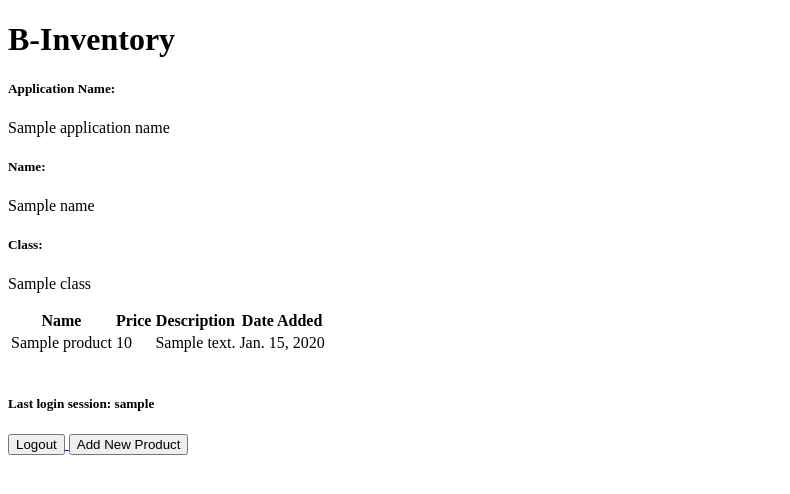
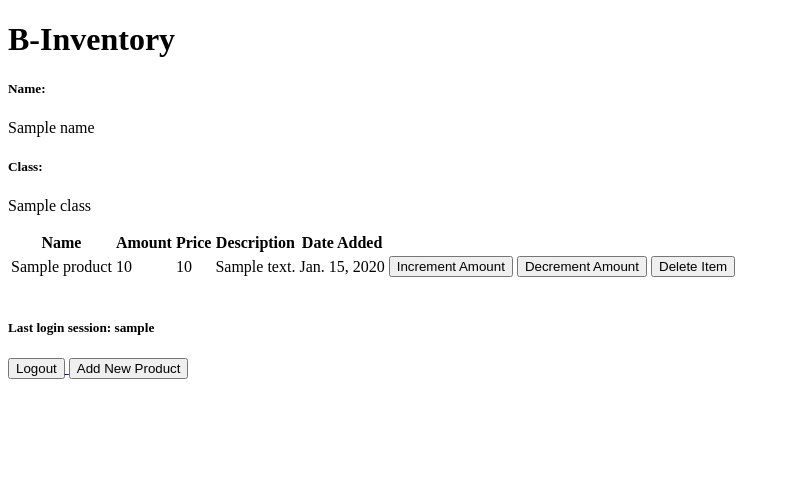
Before and after one commit to niboobin/B-Inventory, a Django app: template main/templates/main.html in a window 1280 px wide. Shown: the top 494 px of the page, without its empty margins (0-790 px from the left). Run offline with Django 4.2, Linux system fonts and the light colour scheme; tables that the repository leaves empty hold one stand-in row (values such as "Sample post"); the template is opened without the code that fills it: values that come from a table or form of the project are taken from there, most other values are stand-ins (such as "Sample title", 1, 10 or a date in 2020).

Commit message:
Assignment 4

```diff
--- a/main/models.py
+++ b/main/models.py
@@ -5,6 +5,7 @@ from django.contrib.auth.models import User
 class Product(models.Model):
     user = models.ForeignKey(User, on_delete=models.CASCADE)
     name = models.CharField(max_length=255)
+    amount = models.IntegerField()
     date_added = models.DateField(auto_now_add=True)
     price = models.IntegerField()
     description = models.TextField()
--- a/main/templates/main.html
+++ b/main/templates/main.html
@@ -2,9 +2,6 @@
 
 {% block content %}
     <h1>B-Inventory</h1>
-
-    <h5>Application Name:</h5>
-    <p>{{application_name}}</p>
 
     <h5>Name:</h5>
     <p>{{name}}</p>
@@ -15,6 +12,7 @@
     <table>
         <tr>
             <th>Name</th>
+            <th>Amount</th>
             <th>Price</th>
             <th>Description</th>
             <th>Date Added</th>
@@ -25,9 +23,24 @@
         {% for product in products %}
             <tr>
                 <td>{{product.name}}</td>
+                <td>{{product.amount}}</td>
                 <td>{{product.price}}</td>
                 <td>{{product.description}}</td>
                 <td>{{product.date_added}}</td>
+                <td>
+                    <form method="post">
+                        {% csrf_token %}
+                        <button type="submit" name="increment" value="{{ product.id }}">
+                            Increment Amount
+                        </button>
+                        <button type="submit" name="decrement" value="{{ product.id }}">
+                            Decrement Amount
+                        </button>
+                        <button type="submit" name="delete" value="{{ product.id }}">
+                            Delete Item
+                        </button>
+                    </form>
+                </td>
             </tr>
         {% endfor %}
     </table>
```
Also changed, not shown: main/views.py (+19 -0 lines), README.md, main/migrations/0004_product_amount.py (added).
